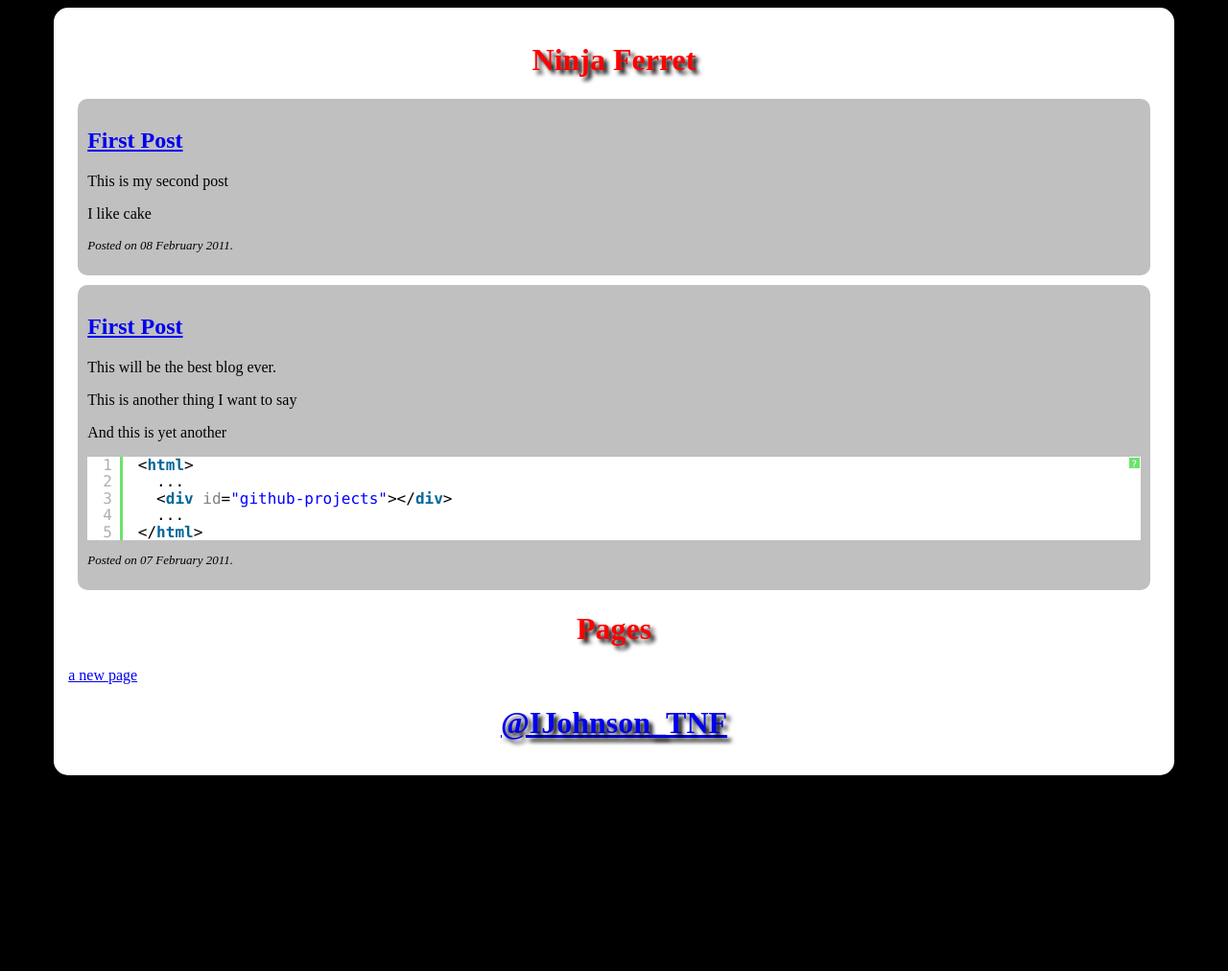
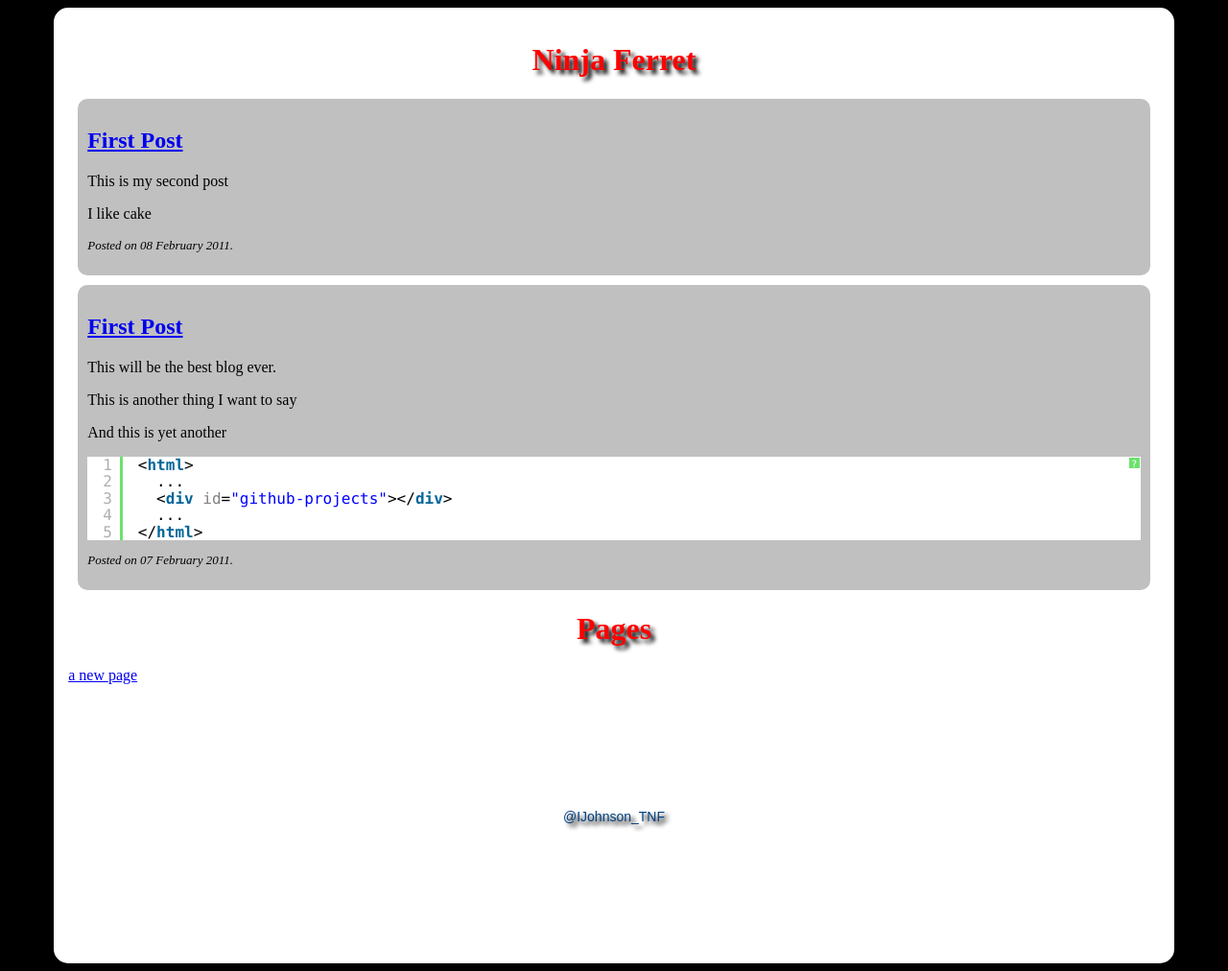
Before and after one commit to ninjaferret/ninjaferret.github.com, a Jekyll site: the page built from index.html, in a window 1280 px wide. Shown: the whole page at 96% size. Built offline with Jekyll 4.4.1, drawn with Linux system fonts in a browser that asks for light colours; before the commit the page ends 900 px from its top, so only the background shows below that.

Commit message:
Add in the twitter stylesheet to the default template

```diff
--- a/_layouts/default.html
+++ b/_layouts/default.html
@@ -4,6 +4,7 @@
     <link href="/assets/stylesheets/ninjaferret.css" media="screen" rel="stylesheet" type="text/css" />
     <link href="/assets/stylesheets/shCore.css" type="text/css" rel="stylesheet"/>
     <link href="/assets/stylesheets/shThemeDefault.css" type="text/css" rel="stylesheet"/>
+	<link href="/assets/stylesheets/twitter.css" type="text/css" rel="stylesheet"/>
     <title>{{ page.title }}</title>
 </head>
 
```
